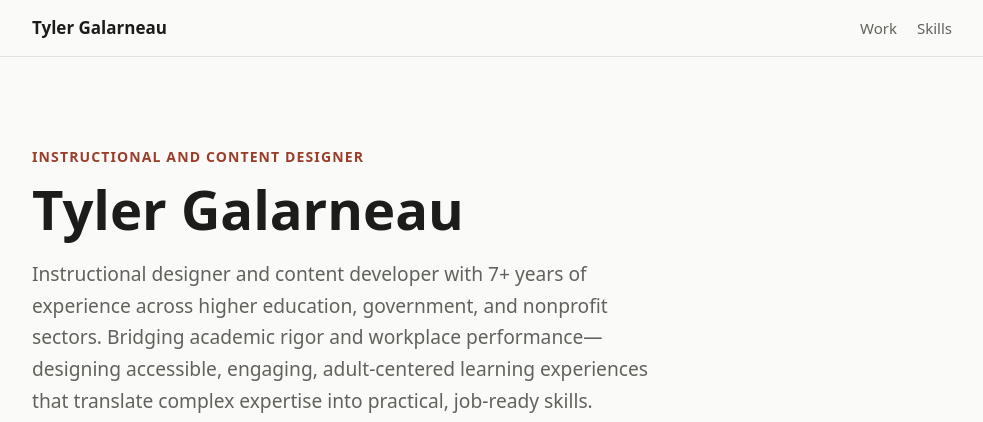
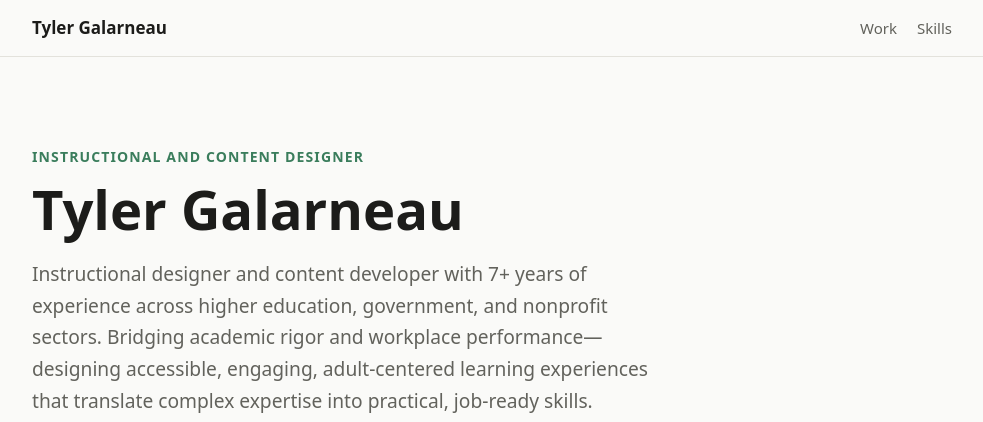
Before and after one commit to tgalarne/id-portfolio, a plain HTML site: page index.html in a window 1280 px wide. Shown: the top 422 px of the page, without its empty margins (148-1131 px from the left). Drawn offline with Linux system fonts and the light colour scheme.

Commit message:
Switch second accent from coral to green
Light #3A7D5C, dark #8DE0B6.

Co-Authored-By: Claude Sonnet 5.5 <noreply@anthropic.com>

```diff
--- a/assets/style.css
+++ b/assets/style.css
@@ -204,8 +204,8 @@ html { scroll-padding-top: 72px; }
 
 /* 19. Second accent (trial): focus rings and "View project" cues.
    #E8A08C is 8:1 on the dark surfaces but only 2:1 on light ones, so light mode uses a darker tone of the same hue. */
-:root { --accent-2: #9C3D2A; }
-@media (prefers-color-scheme: dark) { :root { --accent-2: #E8A08C; } }
+:root { --accent-2: #3A7D5C; }
+@media (prefers-color-scheme: dark) { :root { --accent-2: #8DE0B6; } }
 :focus-visible { outline: 3px solid var(--accent-2); outline-offset: 3px; }
 .more { color: var(--accent-2); }
 /* Cue sits in the bottom-right corner of the three stacked cards (the wide card keeps its own row layout) */
```
